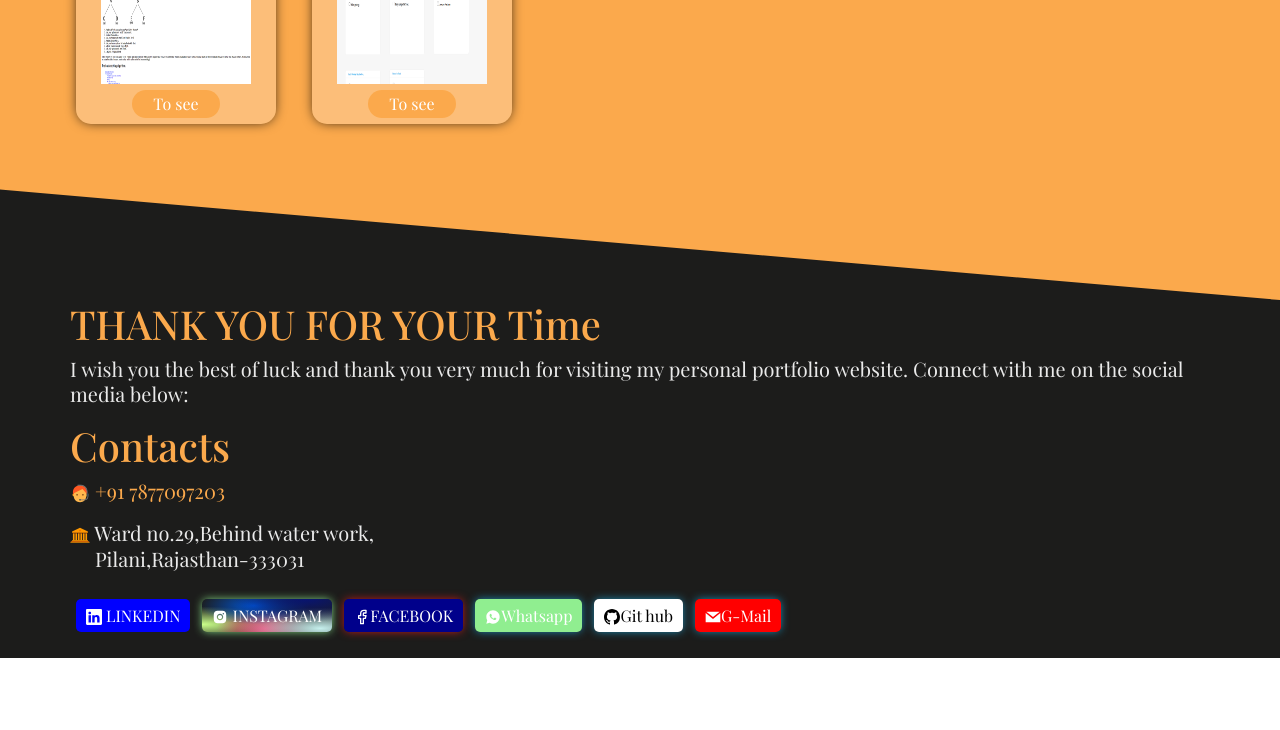
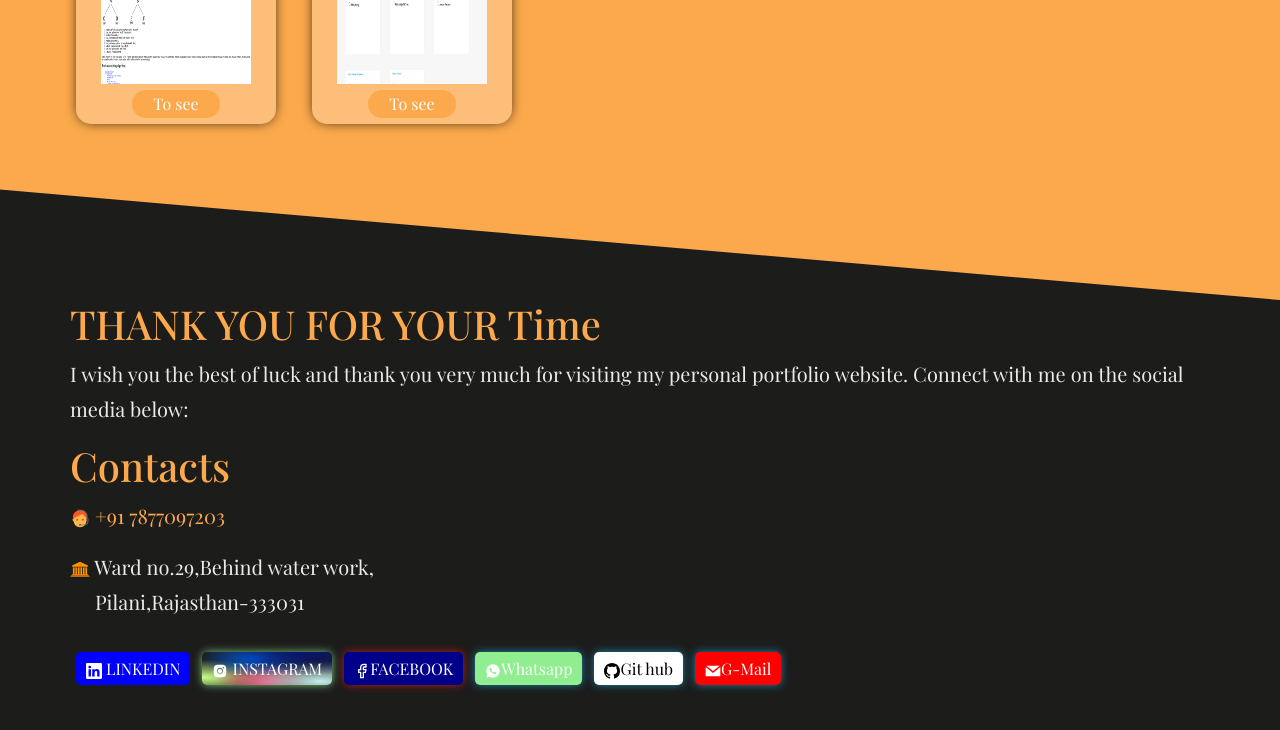
Before and after one commit to Lalit03-Saini/welcome_my-webpage, a React (Create React App) app: page / in a window 1280 px wide. Shown: the part 2056-2786 px from the top of the page. Before the commit the page ends 2714 px from the top, so only its background shows below. Built offline with nearby package versions, Linux system fonts and the light colour scheme; a web font is replaced by a local one.

Commit message:
adding css to links

```diff
--- a/src/App.css
+++ b/src/App.css
@@ -181,7 +181,9 @@ b {
 }
 
 .footers {
-  line-height: 25px;
+  line-height: 35px;
+  height: 100%;
+  margin: auto;
   padding: 0px 70px 30px 70px;
   box-sizing: border-box;
 }
@@ -375,3 +377,10 @@ img {
   margin: 10px 6px;
   padding: 6px 10px;
 }
+
+.sociallink {
+  display: inline-block;
+  margin: auto;
+  width: 87%;
+  position: absolute;
+}
--- a/src/components/body.jsx
+++ b/src/components/body.jsx
@@ -269,13 +269,13 @@ const Body = () => {
                             <p><FcAssistant /><Link to="tel: + 91 7877097203"> +91 7877097203</Link></p>
                             <pre><p><FcLibrary /> Ward no.29,Behind water work,<br></br>     Pilani,Rajasthan-333031</p></pre>
                             <div className="row">
-                                <div className="col=12 sociallink gap-8">
-                                    <Link className="linkedin" to="https://www.linkedin.com/in/lalit-saini03/" target="blank" >< BsLinkedin /> LINKEDIN</Link>
-                                    <Link className="instagram" to="https://instagram.com/r.lalit03?igshid=ZDdkNTZiNTM=" target="blank" ><  AiFillInstagram /> INSTAGRAM</Link>
-                                    <Link className="facebook" to="https://www.facebook.com/R.Lalitsaini0318?mibextid=ZbWKwL" target="blank" >< FiFacebook />FACEBOOK</Link>
-                                    <Link className="whatsapp" to="https://wa.me/7877097203" target="blank"><RiWhatsappFill />Whatsapp</Link>
-                                    <Link className="github" to="https://github.com/Lalit03-Saini" target="blank"><BsGithub />Git hub</Link>
-                                    <Link className="gmail" to="mailto:lalitdaiya54@gmail.com" target="blank">< GrMail />G-Mail</Link>
+                                <div className="col-6 sociallink gap-8">
+                                    <Link className="linkedin col-6" to="https://www.linkedin.com/in/lalit-saini03/" target="blank" >< BsLinkedin /> LINKEDIN</Link>
+                                    <Link className="instagram col-6" to="https://instagram.com/r.lalit03?igshid=ZDdkNTZiNTM=" target="blank" ><  AiFillInstagram /> INSTAGRAM</Link>
+                                    <Link className="facebook col-6" to="https://www.facebook.com/R.Lalitsaini0318?mibextid=ZbWKwL" target="blank" >< FiFacebook />FACEBOOK</Link>
+                                    <Link className="whatsapp col-6" to="https://wa.me/7877097203" target="blank"><RiWhatsappFill />Whatsapp</Link>
+                                    <Link className="github col-6" to="https://github.com/Lalit03-Saini" target="blank"><BsGithub />Git hub</Link>
+                                    <Link className="gmail col-6" to="mailto:lalitdaiya54@gmail.com" target="blank">< GrMail />G-Mail</Link>
                                 </div>
                             </div>
                         </footer>
```
